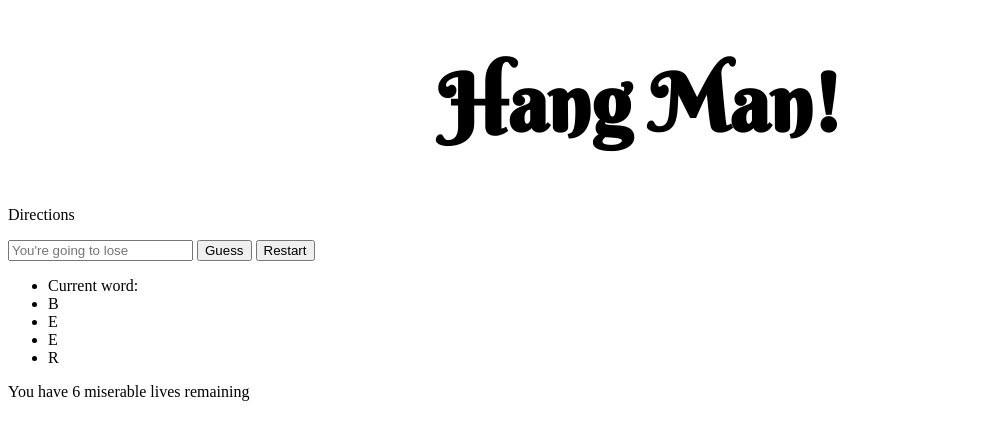
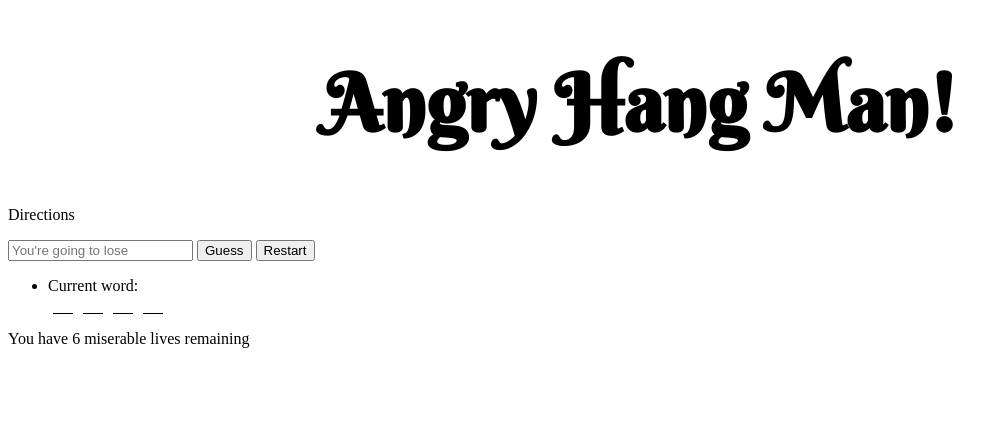
Before and after one commit to Bp3289/HangMan-game, a plain HTML site: page index.html in a window 1280 px wide. Shown: the whole page, without its empty margins (0-1008 px from the left). Drawn offline with Linux system fonts and the light colour scheme.

Commit message:
Style the list where the word will appear

```diff
--- a/css/main.css
+++ b/css/main.css
@@ -3,3 +3,13 @@ h1 {
 	font-family:'Berkshire Swash', cursive;
 	font-size: 80px;
 }
+
+.letter {
+	display: inline-block;
+	list-style: none;
+	width: 20px;
+	margin: 0 5px;
+	border-bottom: 1px solid black;
+	text-align: center;
+	color: white;
+}
--- a/index.html
+++ b/index.html
@@ -8,7 +8,7 @@
 </head>
 <body>
 
-<h1>Hang Man!</h1>
+<h1>Angry Hang Man!</h1>
 
 <p>Directions</p>
 
```
